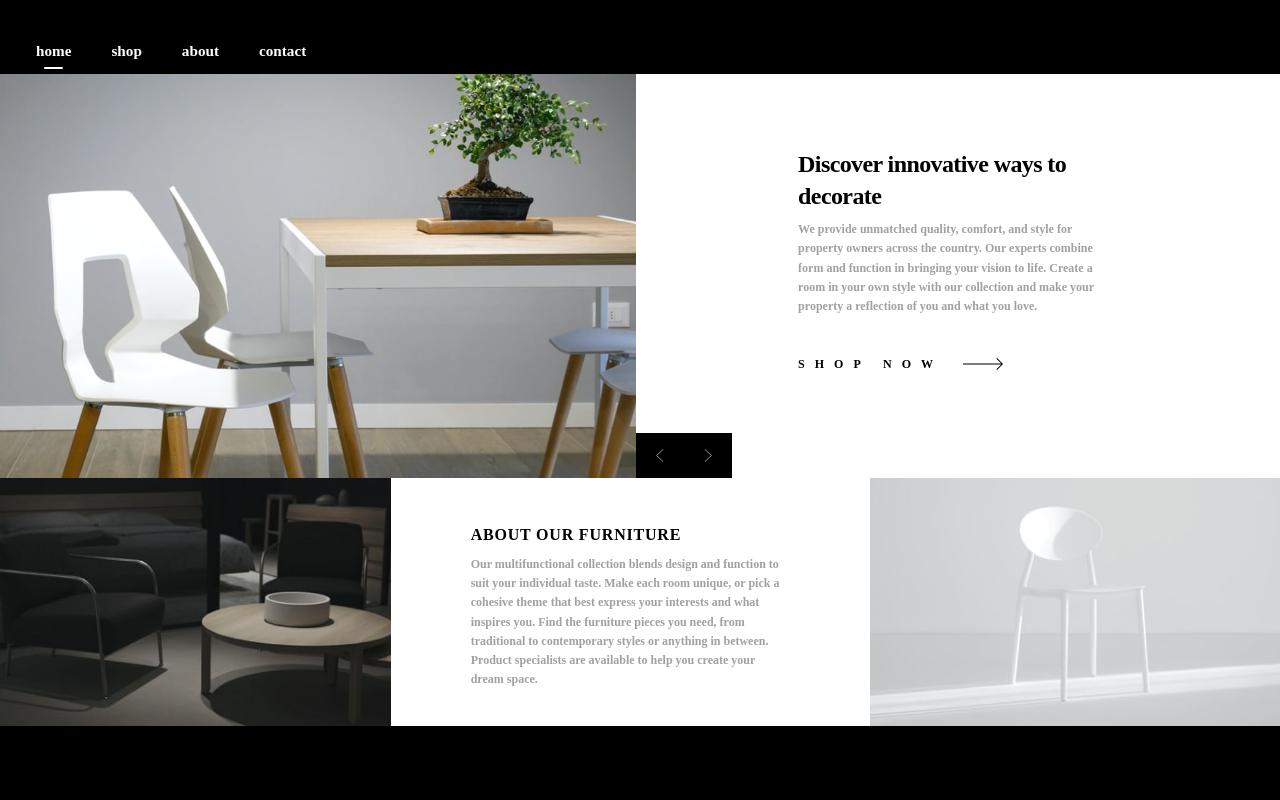
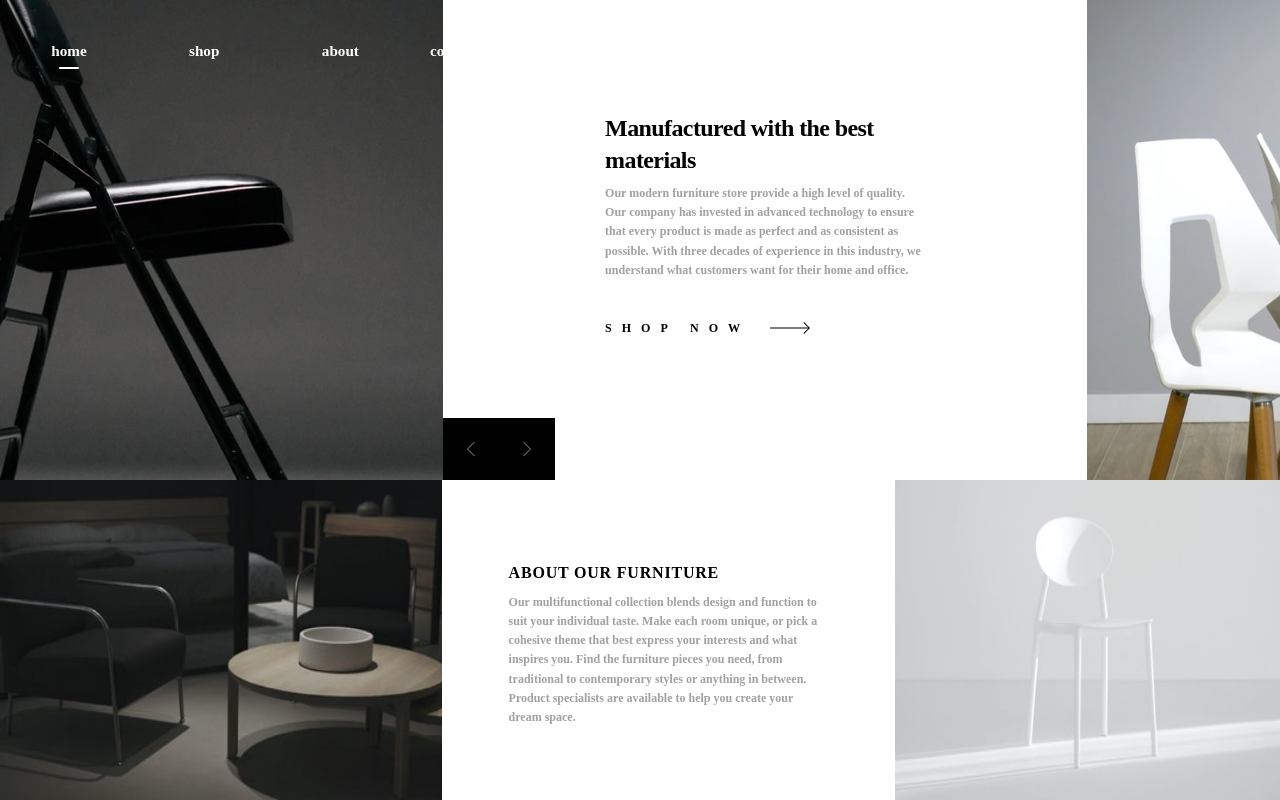
Before and after one commit to sklehti/room-homepage, a React (Vite) app: page / in a window 1280 px wide. Built offline with nearby package versions, Linux system fonts and the light colour scheme.

Commit message:
Reverting to commit fcf1e64bc2801dd3e1321f4fc8d05ec06d2e8287

```diff
--- a/package.json
+++ b/package.json
@@ -7,7 +7,8 @@
     "dev": "vite",
     "build": "vite build",
     "lint": "eslint . --ext js,jsx --report-unused-disable-directives --max-warnings 0",
-    "preview": "vite preview"
+    "preview": "vite preview",
+    "prettier": "npx prettier --write src/**/*"
   },
   "dependencies": {
     "react": "^18.2.0",
@@ -24,6 +25,7 @@
     "eslint-plugin-react-hooks": "^4.6.0",
     "eslint-plugin-react-refresh": "^0.4.6",
     "postcss": "^8.4.38",
+    "prettier-plugin-tailwindcss": "^0.5.14",
     "tailwindcss": "^3.4.3",
     "typescript": "^5.4.5",
     "vite": "^5.2.0"
--- a/src/components/homePage/ArrowButton.tsx
+++ b/src/components/homePage/ArrowButton.tsx
@@ -1,12 +1,8 @@
+import { ArrayButtonClassProp } from "../../types";
 import angleLeftIcon from "./../../assets/images/icon-angle-left.svg";
 import angleRightIcon from "./../../assets/images/icon-angle-right.svg";
 
-interface Prop {
-  navRef: React.RefObject<HTMLDivElement>;
-  setMoveImgCarousel: React.Dispatch<React.SetStateAction<number>>;
-}
-
-const ArrowButton = ({ navRef, setMoveImgCarousel }: Prop) => {
+const ArrowButton = ({ navRef, setMoveImgCarousel }: ArrayButtonClassProp) => {
   const sideScrollRight = (element: HTMLDivElement, step: number) => {
     if (
       navRef.current?.offsetWidth &&
@@ -45,7 +41,7 @@ const ArrowButton = ({ navRef, setMoveImgCarousel }: Prop) => {
   return (
     <>
       <button
-        className="bg-black px-4 py-3 lg:py-4 lg:px-5 cursor-pointer"
+        className="bg-black px-5 py-5 lg:py-6 lg:px-6 cursor-pointer hover:bg-[#747373]"
         onClick={() => {
           if (navRef.current)
             sideScrollLeft(
@@ -57,7 +53,7 @@ const ArrowButton = ({ navRef, setMoveImgCarousel }: Prop) => {
         <img src={angleLeftIcon} alt="angle left icon" className="w-2" />
       </button>
       <button
-        className="bg-black px-4 py-3  lg:py-4 lg:px-5 cursor-pointer"
+        className="bg-black px-5 py-5 lg:py-6 lg:px-6 cursor-pointer  hover:bg-[#747373]"
         onClick={() => {
           if (navRef.current)
             sideScrollRight(navRef.current, navRef.current?.offsetWidth);
--- a/src/components/homePage/HomePage.tsx
+++ b/src/components/homePage/HomePage.tsx
@@ -18,11 +18,18 @@ const HomePage = ({ openMenu, setOpenMenu }: HamburgerProps) => {
   const ref = React.useRef<HTMLDivElement>(null);
 
   useEffect(() => {
+    if (
       openMenu === NavbarStateProps.OpenState &&
       ref.current &&
       ref.current.scrollLeft < 1024
-      ? setOpenMenu(NavbarStateProps.CloseState)
-      : "";
+    ) {
+      {
+        setOpenMenu(NavbarStateProps.CloseState);
+        setTimeout(() => {
+          setOpenMenu(NavbarStateProps.DefaultState);
+        }, 500);
+      }
+    }
   }, []);
 
   useEffect(() => {
@@ -48,10 +55,10 @@ const HomePage = ({ openMenu, setOpenMenu }: HamburgerProps) => {
   }, []);
 
   return (
-    <section className="relative lg:min-h-screen lg:flex lg:flex-col lg:justify-center">
+    <section className="relative">
       <div
         ref={ref}
-        className="flex overflow-x-hidden max-w-[400px] lg:w-full lg:max-w-full"
+        className="flex overflow-x-hidden w-full max-w-[500px] lg:w-full lg:max-w-full"
       >
         {data.map((d, index) => (
           <div
@@ -64,7 +71,7 @@ const HomePage = ({ openMenu, setOpenMenu }: HamburgerProps) => {
                   : "lg:flex bg-white max-w-full min-w-full"
             }
           >
-            <div className="relative lg:max-h-[60vh] lg:w-[65vw]">
+            <div className="relative lg:h-[60vh] lg:w-[65vw]">
               <img
                 src={
                   index === 1 || index === 4
@@ -102,19 +109,22 @@ const HomePage = ({ openMenu, setOpenMenu }: HamburgerProps) => {
               </div>
             </div>
 
-            <div className="p-4 relative lg:max-h-[60vh] lg:w-[65vw] lg:flex lg:justify-center">
+            <div className="p-4 relative lg:h-[60vh] lg:w-[65vw] lg:flex lg:justify-center">
               <div className="lg:flex lg:justify-center lg:flex-col  lg:max-w-xs">
                 <h2 className="text-3xl font-bold pt-7 pb-5 tracking-tight lg:py-2 lg:text-2xl">
                   {d.title}
                 </h2>
                 <p>{d.information}</p>
 
-                <button className="flex flex-row py-10 text-xs items-center tracking-[10px] uppercase font-semibold">
+                <button
+                  onClick={() => alert("Coming soon...")}
+                  className="flex flex-row py-10 text-xs items-center tracking-[10px] uppercase font-semibold shop-now-btn-layout"
+                >
                   Shop now
                   <img
                     src={arrowIcon}
                     alt="arrow icon"
-                    className="pl-5 hover:pl-6"
+                    className="pl-5 shop-now-img"
                   />
                 </button>
                 <div
@@ -136,11 +146,11 @@ const HomePage = ({ openMenu, setOpenMenu }: HamburgerProps) => {
         ))}
       </div>
       <div className="lg:flex lg:justify-between bg-white lg:space">
-        <div className="relative ">
+        <div className="relative lg:h-[40vh]">
           <img src={imgAboutDarkIcon} alt=" hero 1" className="w-full h-full" />
         </div>
 
-        <div className="p-4 relative lg:w-2/5 lg:flex lg:justify-center">
+        <div className="p-4 relative lg:w-2/5 lg:flex lg:justify-center g:h-[40vh]">
           <div className="lg:flex lg:justify-center lg:flex-col  lg:max-w-xs">
             <h2 className="text-base font-bold py-4 lg:py-2 uppercase tracking-wider">
               About our furniture
@@ -156,7 +166,7 @@ const HomePage = ({ openMenu, setOpenMenu }: HamburgerProps) => {
           </div>
         </div>
 
-        <div className="relative">
+        <div className="relative g:h-[40vh]">
           <img
             src={imgAboutLightIcon}
             alt=" hero 1"
--- a/src/components/mainPage/Mainpage.tsx
+++ b/src/components/mainPage/Mainpage.tsx
@@ -4,29 +4,52 @@ import NavBar from "../navbar/Navbar";
 import "./MainPage.css";
 import { Route, Routes } from "react-router-dom";
 import hamburgerIcon from "../../assets/images/icon-hamburger.svg";
-import {
-  HamburgerProps,
-  HamburgerStateProps,
-  NavbarStateProps,
-} from "../../types";
+import { HamburgerProps, NavbarStateProps } from "../../types";
 
 const Mainpage = () => {
   const [openMenu, setOpenMenu] = useState(NavbarStateProps.DefaultState);
+  const ref = React.useRef<HTMLDivElement>(null);
+
+  useEffect(() => {
+    const handleResize = () => {
+      if (ref.current && ref.current.scrollWidth > 1023) {
+        setOpenMenu(NavbarStateProps.DefaultState);
+      }
+    };
+
+    window.addEventListener("resize", handleResize);
+    return () => {
+      window.removeEventListener("resize", handleResize);
+    };
+  }, []);
+
+  // useEffect(() => {
+  //   const handleKeyDown = (event: KeyboardEvent) => {
+  //     if (event.key === "Tab") {
+  //       event.preventDefault();
+  //       console.log("Tab key doesn't work yet!");
+  //     }
+  //   };
+
+  //   window.addEventListener("keydown", handleKeyDown);
+  //   return () => {
+  //     window.removeEventListener("keydown", handleKeyDown);
+  //   };
+  // }, []);
 
   const handleOpen = () => {
     setOpenMenu(NavbarStateProps.OpenState);
   };
 
   return (
-    <div className="relative flex w-screen flex-row justify-center lg:bg-black">
-      <div className="max-w-xs md:max-w-sm lg:max-w-full lg:w-full">
-        <NavBar openMenu={openMenu} setOpenMenu={setOpenMenu} />
-
+    <div ref={ref} className="relative flex w-screen flex-row justify-center">
+      <div className="w-full max-w-[500px] lg:max-w-full lg:w-full">
         <nav>
           {openMenu === NavbarStateProps.OpenState ? (
             <></>
           ) : (
             <button
+              tabIndex={0}
               onClick={handleOpen}
               className="absolute z-10 py-10 px-6 lg:hidden"
             >
@@ -37,6 +60,7 @@ const Mainpage = () => {
               />
             </button>
           )}
+          <NavBar openMenu={openMenu} setOpenMenu={setOpenMenu} />
         </nav>
 
         <main>
@@ -71,12 +95,8 @@ const Mainpage = () => {
 export default Mainpage;
 
 export const About = ({ openMenu, setOpenMenu }: HamburgerProps) => {
-  const ref = React.useRef<HTMLDivElement>(null);
-
   useEffect(() => {
-    openMenu === NavbarStateProps.OpenState &&
-    ref.current &&
-    ref.current.scrollLeft < 1024
+    openMenu === NavbarStateProps.OpenState
       ? setOpenMenu(NavbarStateProps.CloseState)
       : "";
   }, []);
@@ -89,12 +109,8 @@ export const About = ({ openMenu, setOpenMenu }: HamburgerProps) => {
 };
 
 export const Shop = ({ openMenu, setOpenMenu }: HamburgerProps) => {
-  const ref = React.useRef<HTMLDivElement>(null);
-
   useEffect(() => {
-    openMenu === NavbarStateProps.OpenState &&
-    ref.current &&
-    ref.current.scrollLeft < 1024
+    openMenu === NavbarStateProps.OpenState
       ? setOpenMenu(NavbarStateProps.CloseState)
       : "";
   }, []);
@@ -107,12 +123,8 @@ export const Shop = ({ openMenu, setOpenMenu }: HamburgerProps) => {
 };
 
 export const Contact = ({ openMenu, setOpenMenu }: HamburgerProps) => {
-  const ref = React.useRef<HTMLDivElement>(null);
-
   useEffect(() => {
-    openMenu === NavbarStateProps.OpenState &&
-    ref.current &&
-    ref.current.scrollLeft < 1024
+    openMenu === NavbarStateProps.OpenState
       ? setOpenMenu(NavbarStateProps.CloseState)
       : "";
   }, []);
--- a/src/components/navbar/Navbar.tsx
+++ b/src/components/navbar/Navbar.tsx
@@ -6,20 +6,22 @@ import { HamburgerProps, NavbarStateProps } from "../../types";
 const NavBar = ({ openMenu, setOpenMenu }: HamburgerProps) => {
   const handleClose = () => {
     setOpenMenu(NavbarStateProps.CloseState);
+    setTimeout(() => {
+      setOpenMenu(NavbarStateProps.DefaultState);
+    }, 500);
   };
 
   return (
-    //TODO: do desktop style next
-    <>
-      {/* {openMenu ? ( */}
     <div
       className={
         openMenu === NavbarStateProps.OpenState
-            ? "fixed left-0 top-0 w-screen h-screen z-10 bg-[rgba(0,0,0,0.4)]"
-            : "fixed left-0 top-0 w-screen z-10 lg:top-0"
+          ? "fixed left-0 top-0 w-screen h-screen z-20"
+          : openMenu === NavbarStateProps.CloseState
+            ? "fixed left-0 top-0 w-screen lg:top-0 z-20"
+            : "fixed left-0 top-0 w-screen lg:top-0 z-20"
       }
     >
-        <nav
+      <div
         className={
           openMenu === NavbarStateProps.DefaultState
             ? "mt-[-100px] lg:mt-0 navbar"
@@ -28,54 +30,47 @@ const NavBar = ({ openMenu, setOpenMenu }: HamburgerProps) => {
               : "nav-animation-close navbar"
         }
       >
-          <ul className="flex flex-row justify-center px-4 py-10 font-bold lowercase text-[0.95rem] lg:justify-start lg:text-white lg:flex">
-            <li className="cursor-pointer px-3 md:px-5 lg:hidden">
+        <ul className="flex flex-row justify-center py-10 font-bold lowercase text-[0.95rem] lg:justify-start lg:text-white lg:flex">
+          <li className="cursor-pointer  px-[4vw] lg:hidden">
             <button
               onClick={handleClose}
-                className="flex flex-col justify-center p-1 cursor-pointer hover:bg-slate-100 hover:rounded"
+              className="flex flex-col justify-center py-1 cursor-pointer"
             >
-                <img className="w-3 h-3" src={closeIcon} alt="close icon" />
+              <img
+                className="w-4 h-4 opacity-[.201] hover:opacity-100"
+                src={closeIcon}
+                alt="close icon"
+              />
             </button>
           </li>
 
-            <li className="cursor-pointer px-3 md:px-5">
-              <NavLink
-                // className={({ isActive }) =>
-                //   isActive ? "text-gray-500 cursor-not-allowed" : ""
-                // }
-                to="/"
-              >
+          <li className="px-[4vw]">
+            <NavLink className="cursor-pointer  hover:text-[#747373]" to="/">
               Home
               <hr className="hidden" />
             </NavLink>
           </li>
-            <li className="cursor-pointer px-3 md:px-5">
+          <li className="px-[4vw]">
             <NavLink
-                // className={({ isActive }) =>
-                //   isActive ? "text-gray-500 cursor-not-allowed" : ""
-                // }
+              className="cursor-pointer  hover:text-[#747373]"
               to="/shop"
             >
               Shop
               <hr className="hidden" />
             </NavLink>
           </li>
-            <li className="cursor-pointer px-3 md:px-5">
+          <li className="px-[4vw]">
             <NavLink
-                // className={({ isActive }) =>
-                //   isActive ? "text-gray-500 cursor-not-allowed" : ""
-                // }
+              className="cursor-pointer  hover:text-[#747373]"
               to="/about"
             >
               About
               <hr className="hidden" />
             </NavLink>
           </li>
-            <li className="cursor-pointer px-3 md:px-5">
+          <li className="px-[4vw] md:px-5">
             <NavLink
-                // className={({ isActive }) =>
-                //   isActive ? "text-blue-500 cursor-not-allowed" : ""
-                // }
+              className="cursor-pointer  hover:text-[#747373]"
               to="/contact"
             >
               Contact
@@ -83,12 +78,8 @@ const NavBar = ({ openMenu, setOpenMenu }: HamburgerProps) => {
             </NavLink>
           </li>
         </ul>
-        </nav>
       </div>
-      {/* ) : (
-        <></>
-      )} */}
-    </>
+    </div>
   );
 };
 
--- a/src/types.ts
+++ b/src/types.ts
@@ -16,3 +16,8 @@ export interface HamburgerStateProps {
 export interface HamburgerProps extends HamburgerStateProps {
   openMenu: NavbarStateProps;
 }
+
+export interface ArrayButtonClassProp {
+  navRef: React.RefObject<HTMLDivElement>;
+  setMoveImgCarousel: React.Dispatch<React.SetStateAction<number>>;
+}
```
Also changed, not shown: src/components/homePage/HomePage.css (+13 -0 lines), src/components/navbar/Navbar.css (+9 -3 lines), src/assets/images/icon-close.svg, 1 other file (tests, documents, lock files or other folders). Lines whose indentation alone changed are shown as unchanged.
